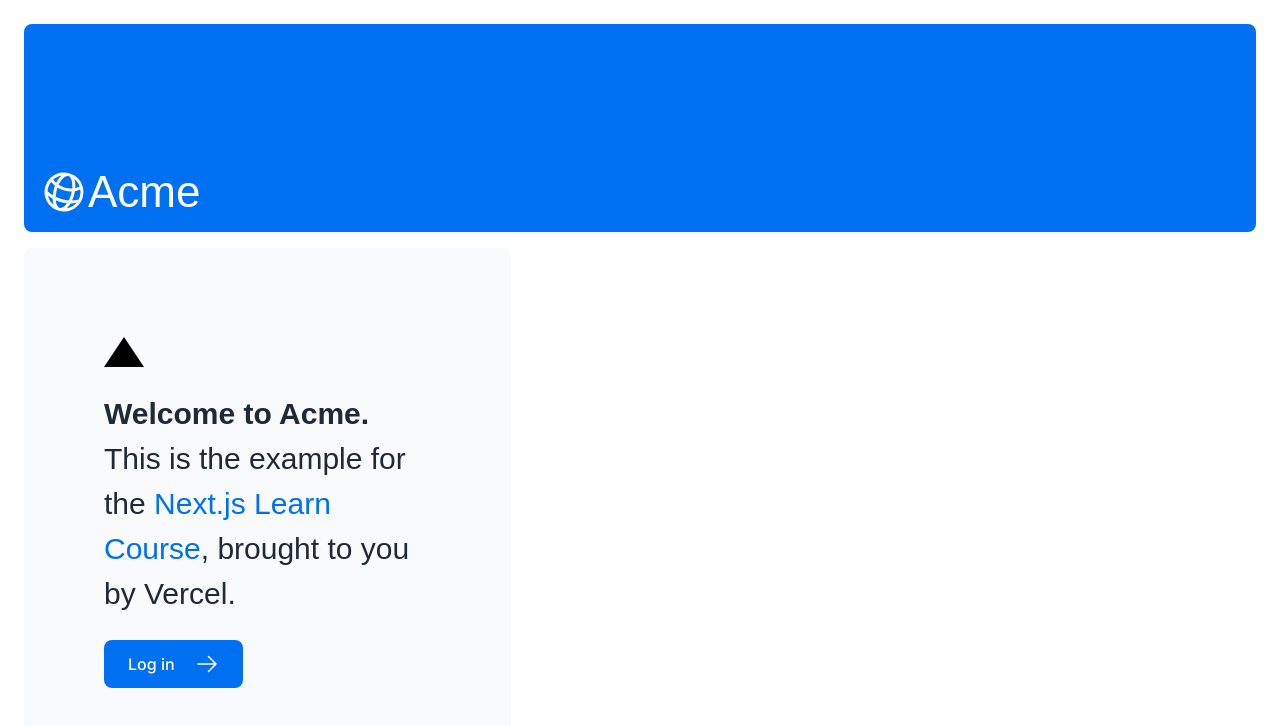
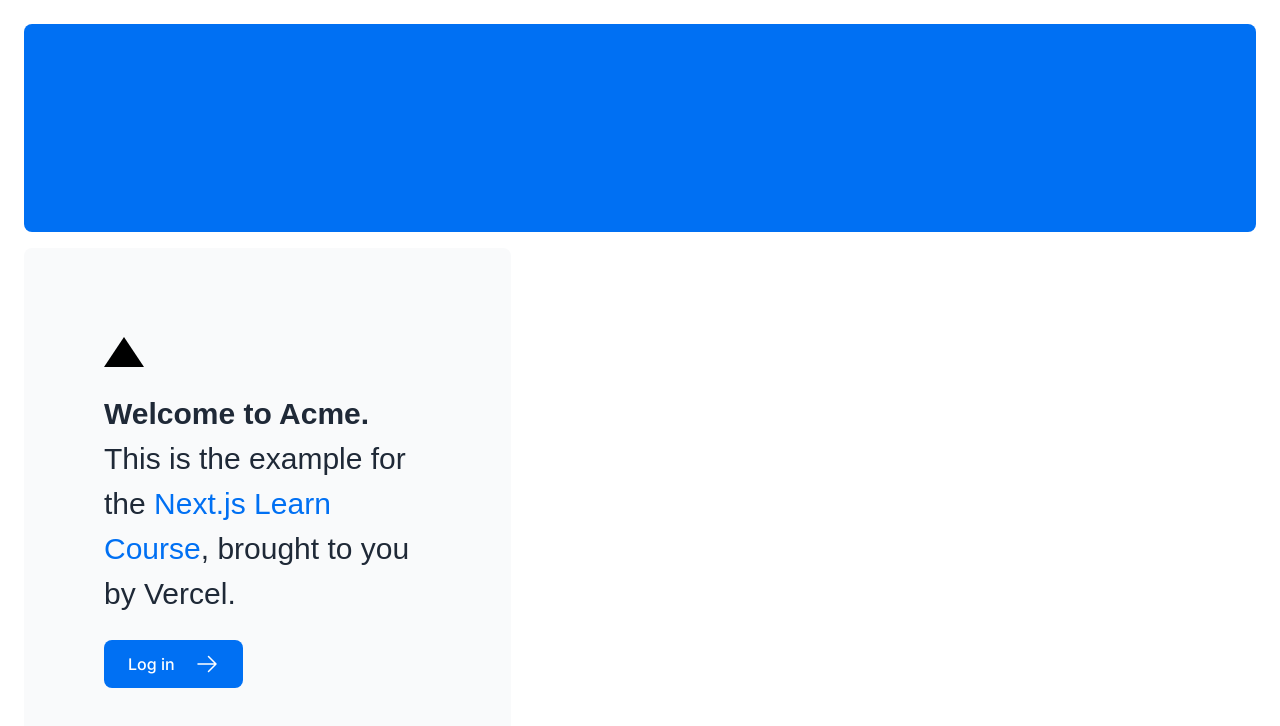
Before and after one commit to henryhlly/NextjsDashboard_Tutorial, a Next.js app in the folder nextjs-dashboard/: page / in a window 1280 px wide. Shown: the top 726 px of the page. Built offline with nearby package versions, Linux system fonts and the light colour scheme; a web font is replaced by a local one.

Commit message:
Copied repo over to PC

```diff
--- a/nextjs-dashboard/app/page.tsx
+++ b/nextjs-dashboard/app/page.tsx
@@ -7,7 +7,7 @@
   return (
     <main className="flex min-h-screen flex-col p-6">
       <div className="flex h-20 shrink-0 items-end rounded-lg bg-blue-500 p-4 md:h-52">
-        <AcmeLogo />
+        {/* <AcmeLogo /> */}
       </div>
       <div className="mt-4 flex grow flex-col gap-4 md:flex-row">
         <div className="flex flex-col justify-center gap-6 rounded-lg bg-gray-50 px-6 py-10 md:w-2/5 md:px-20">
--- a/nextjs-dashboard/app/ui/invoices/pagination.tsx
+++ b/nextjs-dashboard/app/ui/invoices/pagination.tsx
@@ -12,7 +12,7 @@
 
   return (
     <>
-      {/* NOTE: comment in this code when you get to this in the course */}
+      {/* NOTE: comment in this code when you get to this point in the course */}
 
       {/* <div className="inline-flex">
         <PaginationArrow
```
Also changed, not shown: 1 other file (tests, documents, lock files or other folders).
